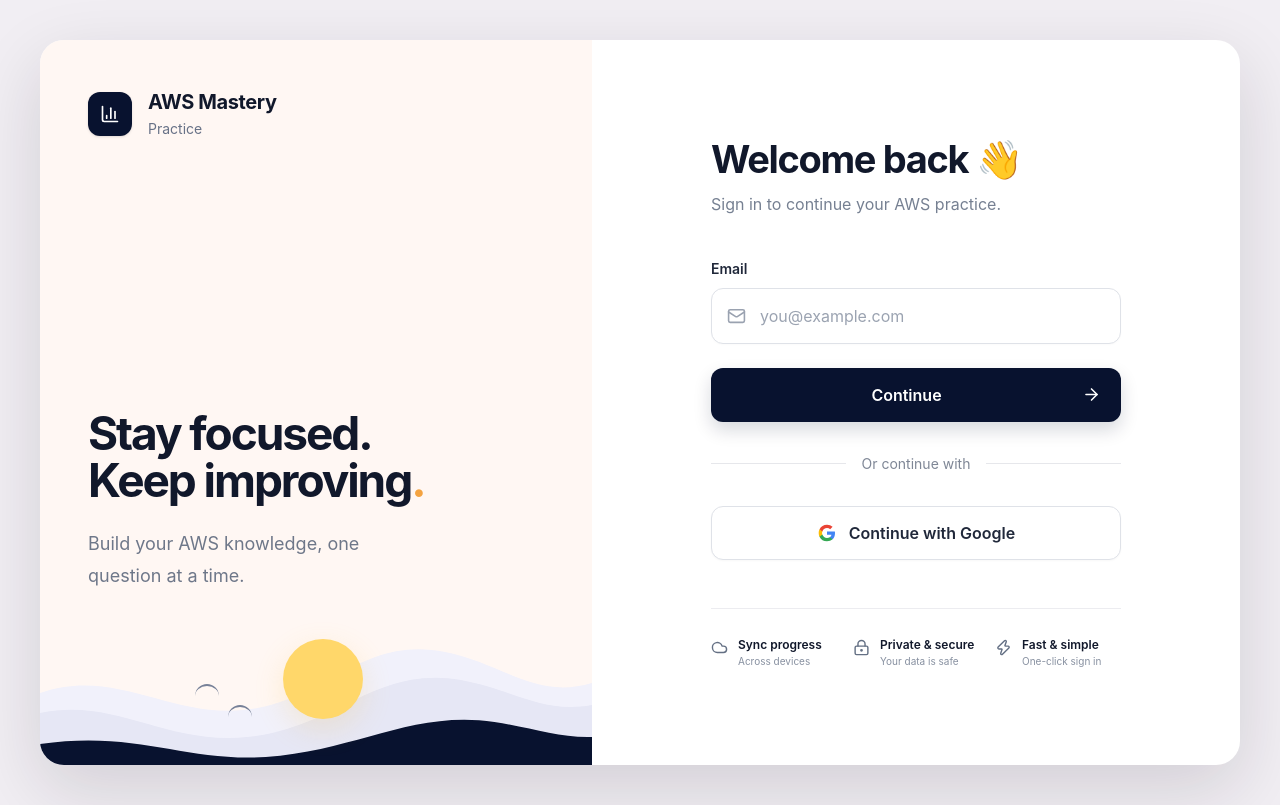
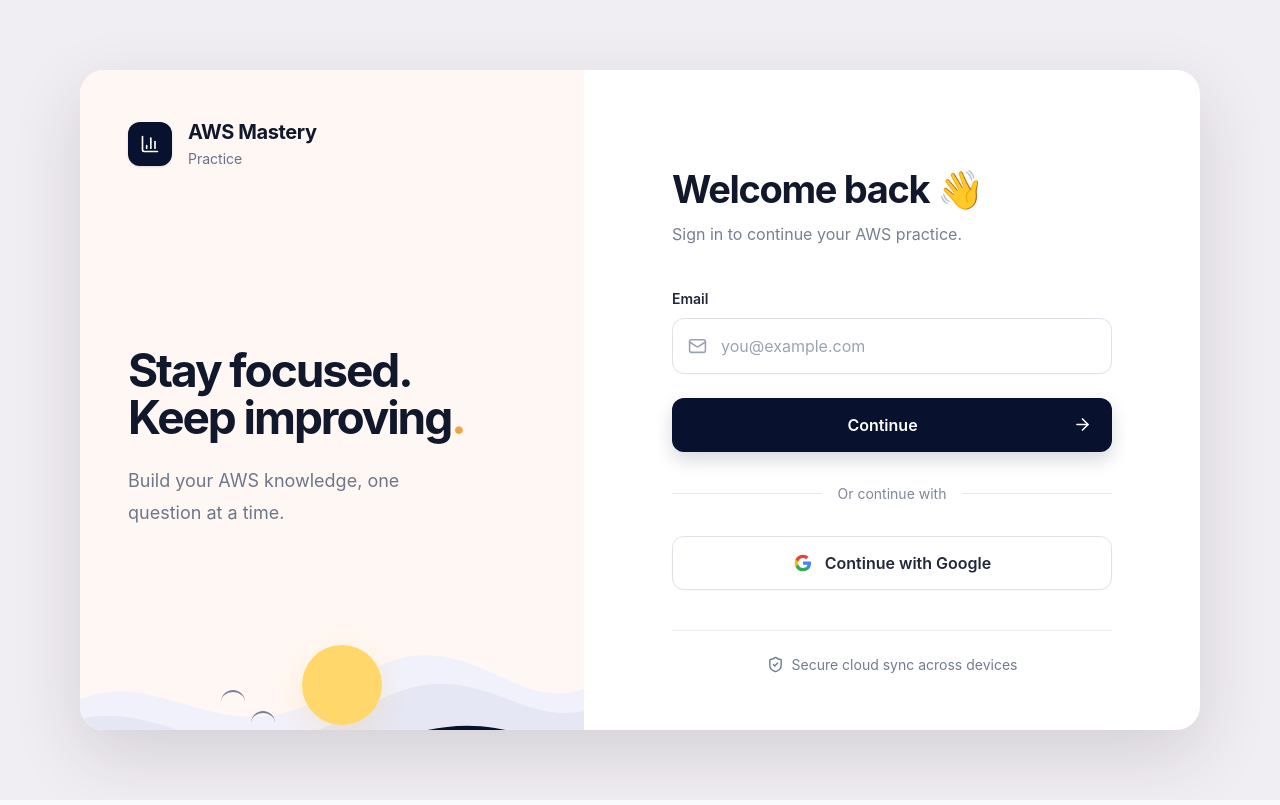
Before and after one commit to LuvsicptZ/aws-helper, a React (Vite) app: page / in a window 1280 px wide. Built offline with nearby package versions, Linux system fonts and the light colour scheme; no server answers.

Commit message:
fix: rebalance login page composition

```diff
--- a/scripts/e2e.mjs
+++ b/scripts/e2e.mjs
@@ -55,6 +55,38 @@
     pageOverflow <= 1,
     `Expected no horizontal overflow at ${viewport.width}px, received ${pageOverflow}px`,
   );
+
+  if (viewport.width >= 1024) {
+    const layout = await page.locator("[data-login-shell]").evaluate((shell) => {
+      const rect = shell.getBoundingClientRect();
+      const leftTitle = shell
+        .querySelector("[data-login-promise]")
+        ?.getBoundingClientRect();
+      const form = shell
+        .querySelector("[data-login-form]")
+        ?.getBoundingClientRect();
+
+      return {
+        width: rect.width,
+        height: rect.height,
+        centerDelta:
+          leftTitle && form
+            ? Math.abs(
+                leftTitle.top +
+                  leftTitle.height / 2 -
+                  (form.top + form.height / 2),
+              )
+            : Number.POSITIVE_INFINITY,
+      };
+    });
+
+    expect(layout.width <= 1125, `Expected a tighter login width, got ${layout.width}`);
+    expect(layout.height <= 680, `Expected a tighter login height, got ${layout.height}`);
+    expect(
+      layout.centerDelta <= 70,
+      `Expected the two columns to share a visual axis, delta was ${layout.centerDelta}px`,
+    );
+  }
 }
 
 const server = await createServer({
--- a/src/components/LoginPage.tsx
+++ b/src/components/LoginPage.tsx
@@ -2,10 +2,8 @@
 import {
   ArrowRight,
   BarChart3,
-  Cloud,
-  LockKeyhole,
   Mail,
-  Zap,
+  ShieldCheck,
 } from "lucide-react";
 import { supabaseClient } from "../auth/supabaseClient";
 
@@ -29,30 +27,6 @@
         d="M12 5.94c1.47 0 2.78.5 3.82 1.5l2.88-2.88A9.66 9.66 0 0 0 12 2a10 10 0 0 0-8.96 5.45l3.35 2.62C7.18 7.7 9.39 5.94 12 5.94Z"
       />
     </svg>
-  );
-}
-
-function Feature({
-  icon,
-  title,
-  detail,
-}: {
-  icon: React.ReactNode;
-  title: string;
-  detail: string;
-}) {
-  return (
-    <div className="flex min-w-0 items-start gap-2.5">
-      <span className="mt-0.5 shrink-0 text-[#647084]">{icon}</span>
-      <span className="min-w-0">
-        <strong className="block text-xs font-semibold leading-4 text-[#11182b]">
-          {title}
-        </strong>
-        <span className="block text-[10px] leading-4 text-[#8790a0]">
-          {detail}
-        </span>
-      </span>
-    </div>
   );
 }
 
@@ -97,7 +71,10 @@
 
   return (
     <main className="min-h-screen bg-[#f1eef3] p-3 text-[#11182b] sm:p-6 lg:flex lg:items-center lg:justify-center lg:p-10">
-      <section className="mx-auto grid min-h-[calc(100vh-1.5rem)] w-full max-w-[1200px] overflow-hidden rounded-[24px] bg-white shadow-[0_24px_70px_rgba(25,20,35,0.14)] sm:min-h-[calc(100vh-3rem)] lg:min-h-[720px] lg:grid-cols-[46%_54%]">
+      <section
+        data-login-shell
+        className="mx-auto grid min-h-[calc(100vh-1.5rem)] w-full max-w-[1120px] overflow-hidden rounded-[24px] bg-white shadow-[0_24px_70px_rgba(25,20,35,0.14)] sm:min-h-[calc(100vh-3rem)] lg:h-[660px] lg:min-h-0 lg:grid-cols-[45%_55%]"
+      >
         <aside className="relative hidden overflow-hidden bg-[#fff7f3] p-12 lg:flex lg:flex-col">
           <div className="relative z-10 flex items-center gap-4">
             <span className="flex h-11 w-11 items-center justify-center rounded-xl bg-[#08122f] text-white shadow-sm">
@@ -111,7 +88,10 @@
             </span>
           </div>
 
-          <div className="relative z-10 mt-[270px] max-w-[360px]">
+          <div
+            data-login-promise
+            className="relative z-10 my-auto max-w-[360px] -translate-y-2"
+          >
             <h1 className="text-[46px] font-bold leading-[1.02] tracking-[-0.045em]">
               Stay focused.
               <br />
@@ -160,7 +140,10 @@
             </div>
           </div>
 
-          <div className="mx-auto flex w-full max-w-[410px] flex-1 flex-col justify-center py-10 sm:py-12">
+          <div
+            data-login-form
+            className="mx-auto flex w-full max-w-[440px] flex-1 flex-col justify-center py-10 sm:py-12"
+          >
             <header>
               <h2 className="text-[34px] font-bold leading-tight tracking-[-0.035em] sm:text-[38px]">
                 Welcome back <span aria-hidden="true">👋</span>
@@ -241,24 +224,10 @@
               </p>
             ) : null}
 
-            <div className="mt-12 grid grid-cols-3 gap-4 border-t border-[#ececf0] pt-7">
-              <Feature
-                icon={<Cloud size={17} />}
-                title="Sync progress"
-                detail="Across devices"
-              />
-              <Feature
-                icon={<LockKeyhole size={17} />}
-                title="Private & secure"
-                detail="Your data is safe"
-              />
-              <Feature
-                icon={<Zap size={17} />}
-                title="Fast & simple"
-                detail="One-click sign in"
-              />
+            <div className="mt-10 flex items-center justify-center gap-2 border-t border-[#ececf0] pt-6 text-sm text-[#727c8e]">
+              <ShieldCheck size={17} />
+              <span>Secure cloud sync across devices</span>
             </div>
-
           </div>
         </div>
       </section>
```
